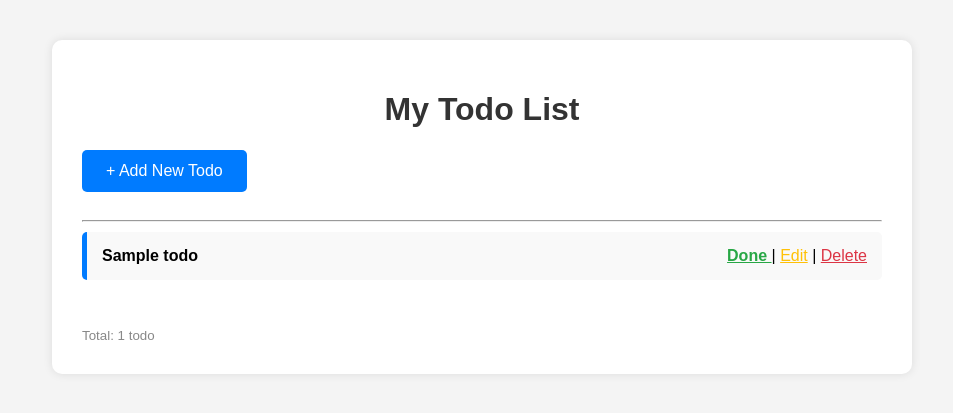
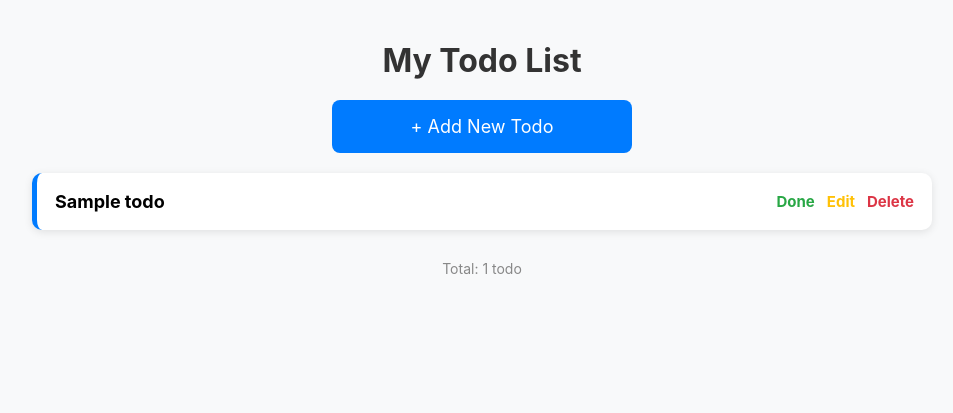
Before and after one commit to Obulesh92/Django-projects, a Django app: template Todolist/templates/todo_list.html in a window 1280 px wide. Shown: the top 413 px of the page, without its empty margins (158-1111 px from the left). Run offline with Django 5.2, Linux system fonts and the light colour scheme; the template is opened without the code that fills it: most values are stand-ins (such as "Sample title", 1, 10 or a date in 2020).

Commit message:
Update todo_list.html

```diff
--- a/Todolist/templates/todo_list.html
+++ b/Todolist/templates/todo_list.html
@@ -2,49 +2,58 @@
 <html lang="en">
 <head>
     <meta charset="UTF-8">
+    <meta name="viewport" content="width=device-width, initial-scale=1.0">
     <title>My Todo List</title>
     <style>
-        body { font-family: Arial, sans-serif; margin: 40px; background: #f4f4f4; }
-        .container { max-width: 800px; margin: auto; background: white; padding: 30px; border-radius: 10px; box-shadow: 0 0 10px rgba(0,0,0,0.1); }
-        h1 { color: #333; text-align: center; }
-        .add-btn { display: inline-block; background: #007bff; color: white; padding: 12px 24px; text-decoration: none; border-radius: 5px; margin-bottom: 20px; }
+        :root { --primary: #007bff; --success: #28a745; --danger: #dc3545; --warning: #ffc107; }
+        * { box-sizing: border-box; }
+        body { font-family: -apple-system, BlinkMacSystemFont, 'Segoe UI', Roboto, sans-serif; margin: 0; background: #f8f9fa; padding: 20px; }
+        .container { max-width: 900px; margin: 0 auto; }
+        h1 { text-align: center; color: #333; margin-bottom: 10px; }
+        .add-btn { display: block; width: 100%; max-width: 300px; margin: 20px auto; background: var(--primary); color: white; padding: 16px; text-align: center; text-decoration: none; border-radius: 8px; font-size: 18px; }
         .add-btn:hover { background: #0056b3; }
-        .todo-item { padding: 15px; margin: 10px 0; background: #f9f9f9; border-left: 5px solid #007bff; border-radius: 5px; }
-        .completed { text-decoration: line-through; color: #888; border-left-color: #28a745; }
-        .actions a { margin-right: 10px; text-decoration: none; }
-        .edit { color: #ffc107; }
-        .delete { color: #dc3545; }
-        .toggle { color: #28a745; font-weight: bold; }
-        .empty { text-align: center; color: #666; font-size: 18px; margin: 40px; }
+        .todo-item { background: white; padding: 18px; margin: 12px 0; border-radius: 10px; box-shadow: 0 2px 8px rgba(0,0,0,0.1); border-left: 5px solid var(--primary); display: flex; justify-content: space-between; align-items: center; flex-wrap: wrap; gap: 10px; }
+        .completed { border-left-color: var(--success); opacity: 0.8; }
+        .todo-text { font-size: 18px; flex: 1; min-width: 200px; }
+        .completed .todo-text { text-decoration: line-through; color: #666; }
+        .actions { display: flex; gap: 12px; flex-wrap: wrap; }
+        .actions a { font-weight: bold; text-decoration: none; font-size: 15px; }
+        .toggle { color: var(--success); }
+        .edit { color: var(--warning); }
+        .delete { color: var(--danger); }
+        .empty { text-align: center; padding: 60px 20px; color: #666; font-size: 20px; }
+        .footer { text-align: center; margin-top: 30px; color: #888; font-size: 14px; }
+        @media (max-width: 480px) {
+            .todo-item { flex-direction: column; text-align: center; }
+            .actions { justify-content: center; width: 100%; }
+        }
     </style>
 </head>
 <body>
 <div class="container">
     <h1>My Todo List</h1>
     <a href="{% url 'todo_add' %}" class="add-btn">+ Add New Todo</a>
-    <hr>
 
     {% for todo in todos %}
         <div class="todo-item {% if todo.completed %}completed{% endif %}">
-            {% if todo.completed %}
-                <strike>{{ todo.title }}</strike>
-            {% else %}
-                <strong>{{ todo.title }}</strong>
-            {% endif %}
-            <span style="float:right;">
+            <div class="todo-text">
+                {% if todo.completed %}<strike>{{ todo.title }}</strike>{% else %}<strong>{{ todo.title }}</strong>{% endif %}
+            </div>
+            <div class="actions">
                 <a href="{% url 'todo_toggle' todo.pk %}" class="toggle">
                     {% if todo.completed %}Undo{% else %}Done{% endif %}
-                </a> |
-                <a href="{% url 'todo_edit' todo.pk %}" class="edit">Edit</a> |
+                </a>
+                <a href="{% url 'todo_edit' todo.pk %}" class="edit">Edit</a>
                 <a href="{% url 'todo_delete' todo.pk %}" class="delete">Delete</a>
-            </span>
+            </div>
         </div>
     {% empty %}
-        <p class="empty">No todos yet. <a href="{% url 'todo_add' %}">Create your first one!</a></p>
+        <p class="empty">No todos yet.<br><a href="{% url 'todo_add' %}">Create your first one!</a></p>
     {% endfor %}
 
-    <br><br>
-    <small style="color:#888;">Total: {{ todos.count }} todo{{ todos.count|pluralize }}</small>
+    <div class="footer">
+        Total: {{ todos.count }} todo{{ todos.count|pluralize }}
+    </div>
 </div>
 </body>
 </html>
```
